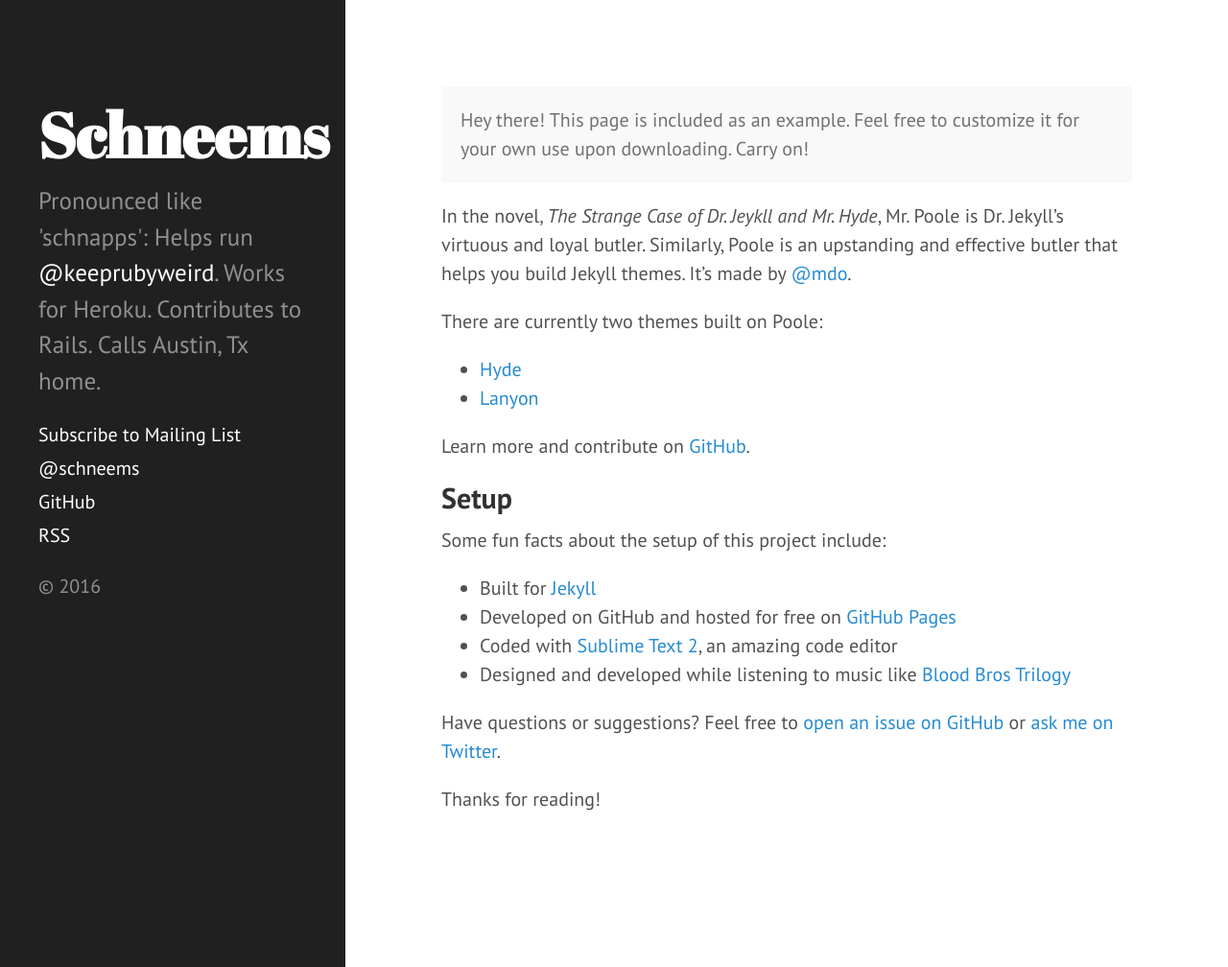
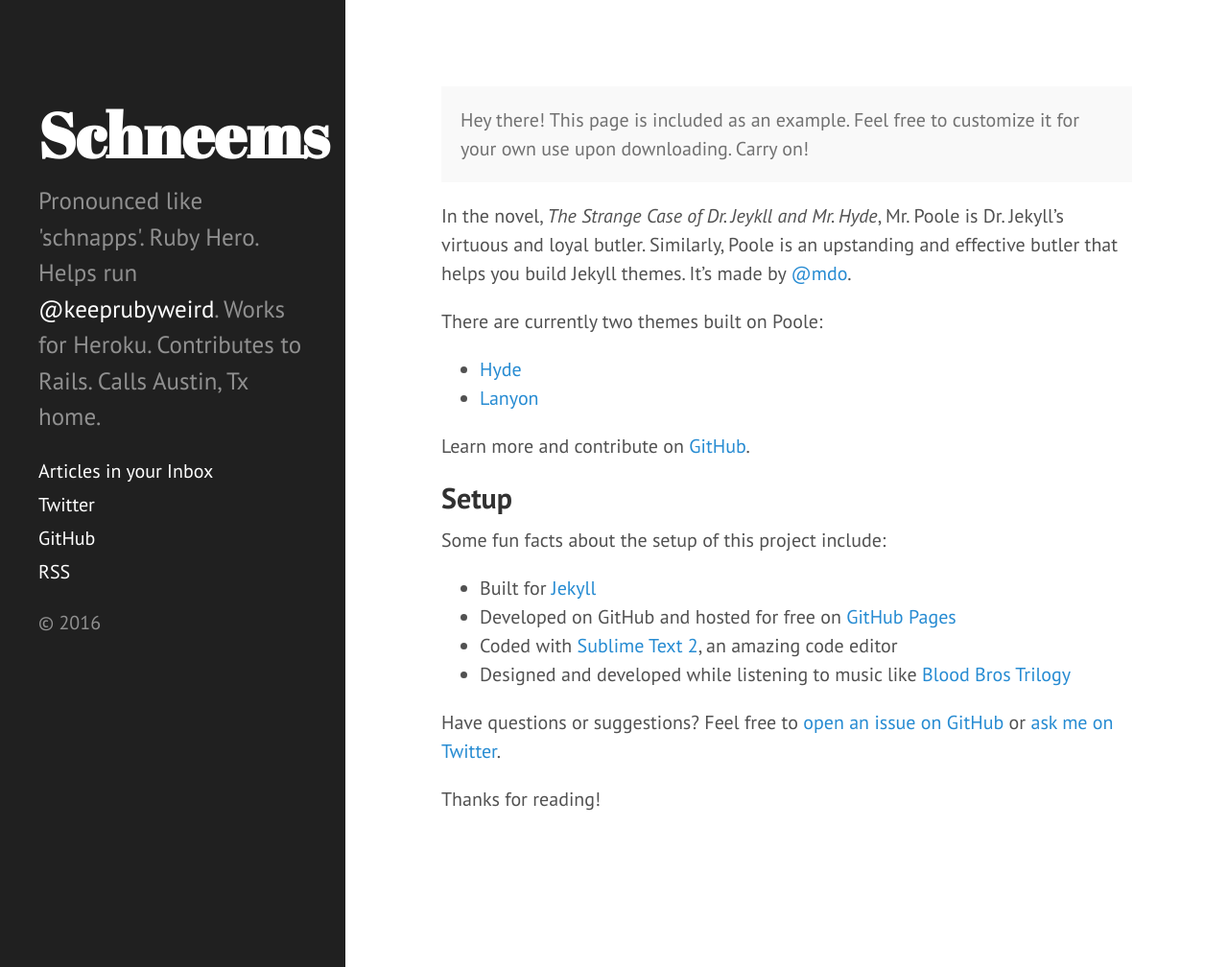
Before and after one commit to schneems/schneems, a Jekyll site: the page built from about.md, in a window 1280 px wide and 1008 px high. Shown: the whole window at 96% size. Built offline with Jekyll 4.4.1, drawn with Linux system fonts in a browser that asks for light colours; Markdown is read by kramdown in place of the engine named in the settings.

Commit message:
Site modifications

```diff
--- a/_config.yml
+++ b/_config.yml
@@ -5,10 +5,10 @@ highlighter:      rouge
 # Setup
 title:            Schneems
 tagline:          'Schneems on Software'
-description:      "Pronounced like 'schnapps': Helps run <a href='http://keeprubyweird.com'>@keeprubyweird</a>. Works for Heroku. Contributes to Rails. Calls Austin, Tx home."
+description:      "Pronounced like 'schnapps'. Ruby Hero. Helps run <a href='http://keeprubyweird.com'>@keeprubyweird</a>. Works for Heroku. Contributes to Rails. Calls Austin, Tx home."
 
 # cannot have tags inside of description
-rss_description:  "Pronounced like 'schnapps': Helps run @keeprubyweird. Works for Heroku. Contributes to Rails. Calls Austin, Tx home."
+rss_description:  "Pronounced like 'schnapps'. Ruby Hero. Helps run @keeprubyweird. Works for Heroku. Contributes to Rails. Calls Austin, Tx home."
 
 url:              http://hyde.getpoole.com
 baseurl:          /
--- a/_includes/sidebar.html
+++ b/_includes/sidebar.html
@@ -14,8 +14,8 @@
         The code below dynamically generates a sidebar nav of pages with
         `layout: page` in the front-matter. See readme for usage.
       {% endcomment %}
-      <a class="sidebar-nav-item" href="http://eepurl.com/bbuvuz">Subscribe to Mailing List</a>
-      <a class="sidebar-nav-item" href="https://twitter.com/schneems">@schneems</a>
+      <a class="sidebar-nav-item" href="http://eepurl.com/bbuvuz">Articles in your Inbox</a>
+      <a class="sidebar-nav-item" href="https://twitter.com/schneems">Twitter</a>
       <a class="sidebar-nav-item" href="https://github.com/schneems">GitHub</a>
       <a class="sidebar-nav-item" href="/feed.xml">RSS</a>
 
```
